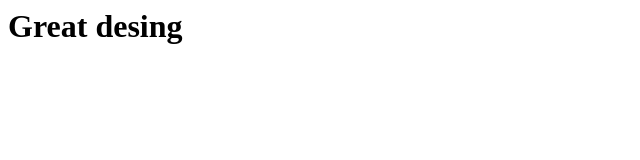
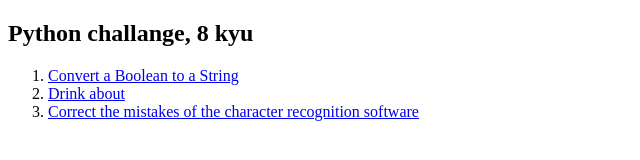
Before and after one commit to LyssenkoAlex/med_demo_esdp, a plain HTML site: page index.html in a window 1280 px wide. Shown: the whole page, without its empty margins (0-640 px from the left). Drawn offline with Linux system fonts and the light colour scheme.

Commit message:
Update index.html

```diff
--- a/index.html
+++ b/index.html
@@ -1,3 +1,22 @@
-<html>
-  <h1>Great desing</h1>
+<!doctype html>
+
+<html lang="en">
+<head>
+  <meta charset="utf-8">
+  <meta name="viewport" content="width=device-width, initial-scale=1">
+
+  <title>Small Pythyn challanges</title>
+  <meta name="description" content="Small Pythyn challanges">
+  <meta name="author" content="Lyssenko Alexandr">
+
+</head>
+
+<body>
+    <h2>Python challange, 8 kyu</h2>
+    <ol>
+        <li><a href="https://www.codewars.com/kata/551b4501ac0447318f0009cd/train/python">Convert a Boolean to a String</a></li>
+        <li><a href="https://www.codewars.com/kata/56170e844da7c6f647000063/train/python">Drink about</a></li>
+        <li><a href="https://www.codewars.com/kata/577bd026df78c19bca0002c0/train/python">Correct the mistakes of the character recognition software</a></li>
+    </ol>
+</body>
 </html>
```
